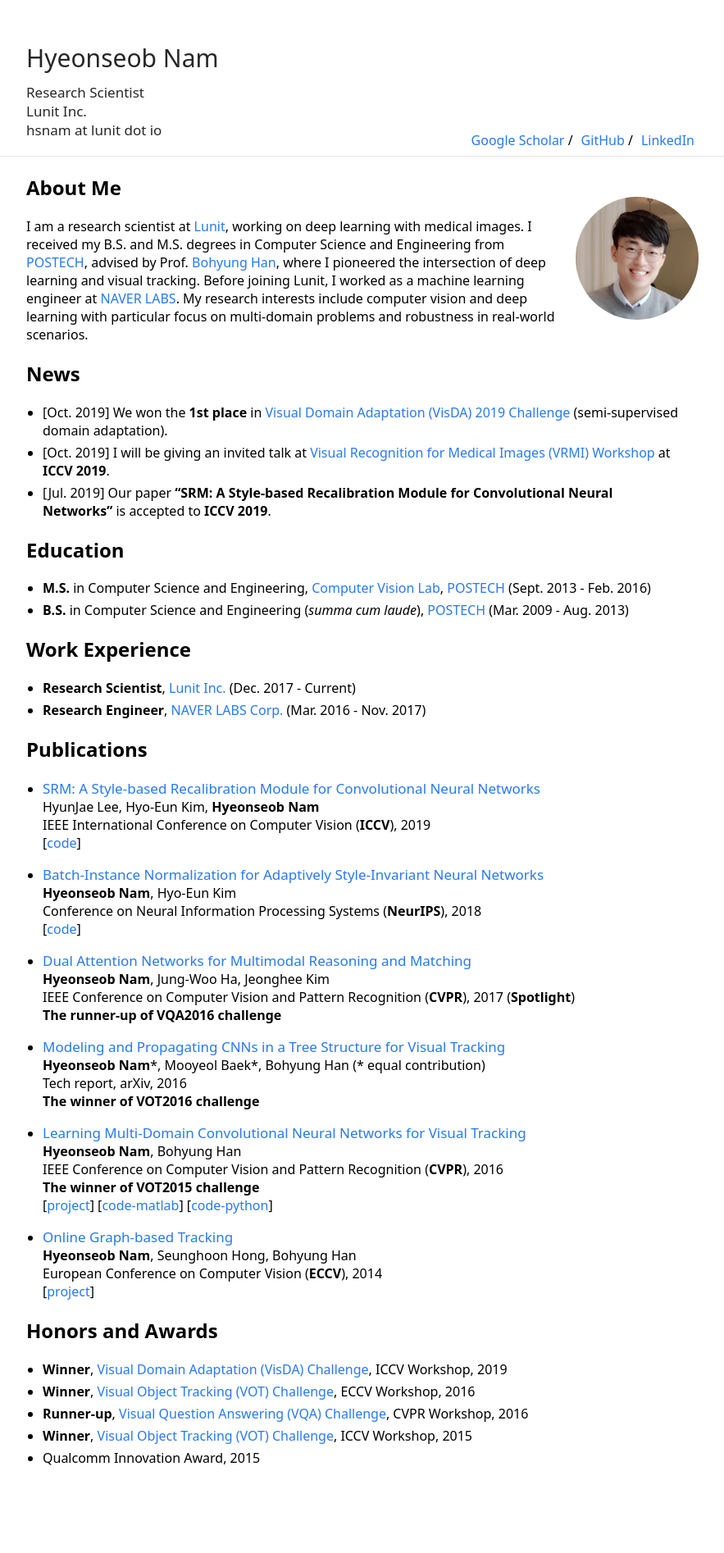
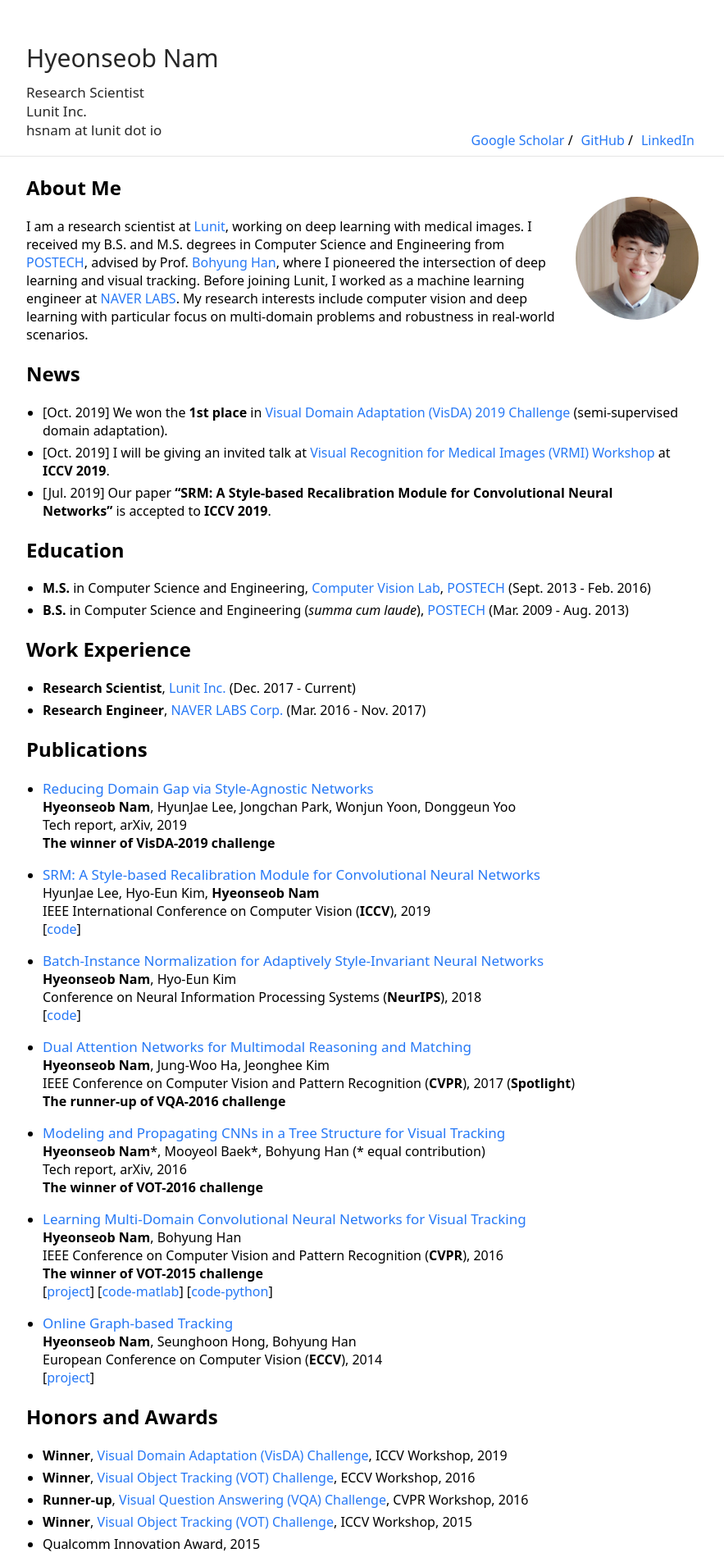
Before and after one commit to gholste/hyeonseobnam.github.io, a Jekyll site: the page built from index.md, in a window 1280 px wide. Shown: the whole page at 82% size, without its empty margins (198-1081 px from the left). Built offline with Jekyll 4.4.1, drawn with Linux system fonts in a browser that asks for light colours; before the commit the page ends 1789 px from its top, so only the background shows below that.

Commit message:
Update index.md

```diff
--- a/index.md
+++ b/index.md
@@ -29,6 +29,11 @@ My research interests include computer vision and deep learning with particular
 
 ## Publications
 
+- <span class="paper-title">[Reducing Domain Gap via Style-Agnostic Networks](https://arxiv.org/pdf/1910.11645.pdf)</span><br />
+  **Hyeonseob Nam**, HyunJae Lee, Jongchan Park, Wonjun Yoon, Donggeun Yoo<br />
+  Tech report, arXiv, 2019<br />
+  **The winner of VisDA-2019 challenge**
+
 - <span class="paper-title">[SRM: A Style-based Recalibration Module for Convolutional Neural Networks](https://arxiv.org/pdf/1903.10829.pdf)</span><br />
   HyunJae Lee, Hyo-Eun Kim, **Hyeonseob Nam**<br />
   IEEE International Conference on Computer Vision (**ICCV**), 2019<br />
@@ -42,17 +47,17 @@ My research interests include computer vision and deep learning with particular
 - <span class="paper-title">[Dual Attention Networks for Multimodal Reasoning and Matching](https://arxiv.org/pdf/1611.00471.pdf)</span><br />
   **Hyeonseob Nam**, Jung-Woo Ha, Jeonghee Kim<br />
   IEEE Conference on Computer Vision and Pattern Recognition (**CVPR**), 2017 (**Spotlight**)<br />
-  **The runner-up of VQA2016 challenge**
+  **The runner-up of VQA-2016 challenge**
 
 - <span class="paper-title">[Modeling and Propagating CNNs in a Tree Structure for Visual Tracking](https://arxiv.org/pdf/1608.07242.pdf)</span><br />
   **Hyeonseob Nam**\*, Mooyeol Baek\*, Bohyung Han (\* equal contribution)<br />
   Tech report, arXiv, 2016<br />
-  **The winner of VOT2016 challenge**
+  **The winner of VOT-2016 challenge**
 
 - <span class="paper-title">[Learning Multi-Domain Convolutional Neural Networks for Visual Tracking](https://arxiv.org/pdf/1510.07945.pdf)</span><br />
   **Hyeonseob Nam**, Bohyung Han<br />
   IEEE Conference on Computer Vision and Pattern Recognition (**CVPR**), 2016<br />
-  **The winner of VOT2015 challenge**<br />
+  **The winner of VOT-2015 challenge**<br />
   [[project](http://cvlab.postech.ac.kr/research/mdnet/)]
   [[code-matlab](https://github.com/hyeonseobnam/MDNet)]
   [[code-python](https://github.com/hyeonseobnam/py-MDNet)]
```
